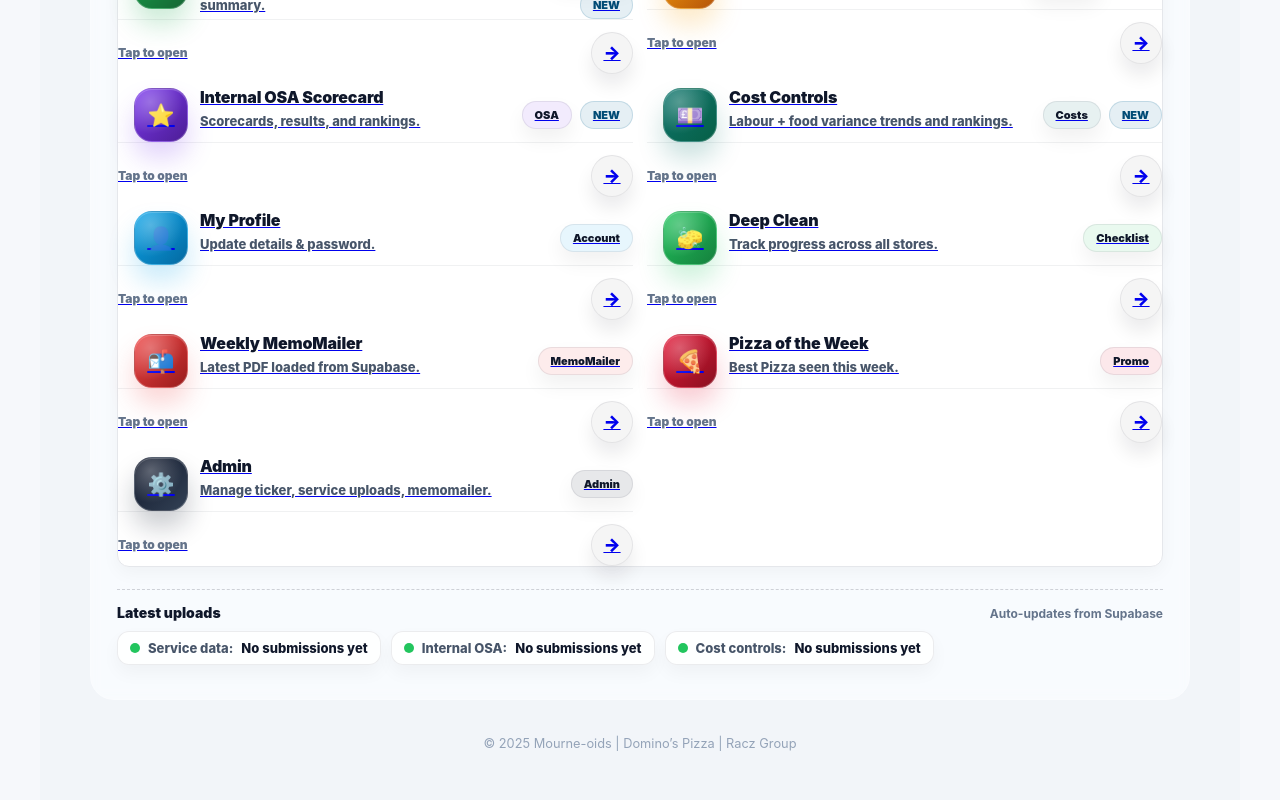
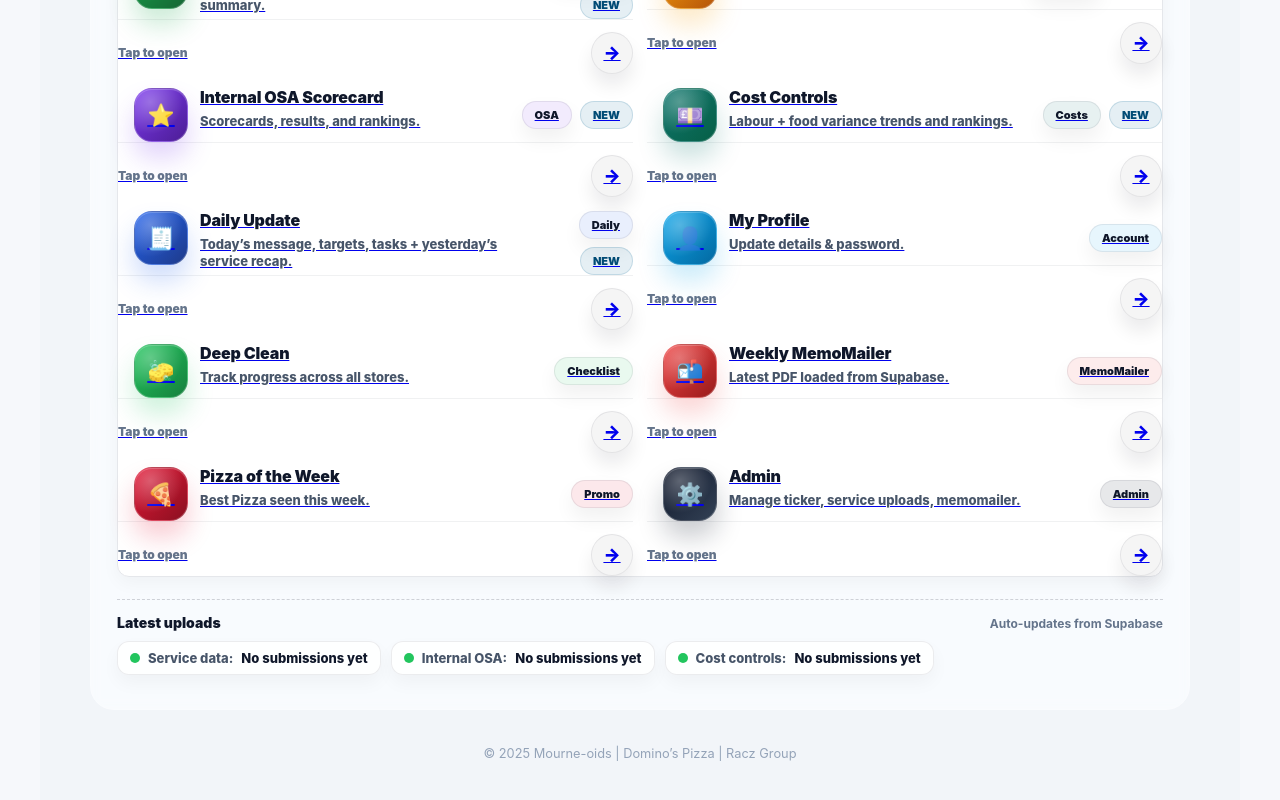
Before and after one commit to dmmh2025/mourne-oids-oer-walkthrough, a Next.js app: page /hub in a window 1280 px wide. Shown: the part 1066-1866 px from the top of the page. Built offline with nearby package versions, Linux system fonts and the light colour scheme; no server answers; the database is empty.

Commit message:
Add Daily Update hub tile variant and accent

```diff
--- a/app/hub/page.tsx
+++ b/app/hub/page.tsx
@@ -82,6 +82,7 @@
   | "reports"
   | "osa"
   | "costcontrols" // ✅ ADDED
+  | "dailyupdate" // ✅ ADDED
   | "profile"
   | "deepclean"
   | "memomailer"
@@ -155,6 +156,15 @@
     icon: "💷",
     badge: "NEW",
   },
+  {
+    href: "/dashboard/daily-update",
+    title: "Daily Update",
+    desc: "Today’s message, targets, tasks + yesterday’s service recap.",
+    variant: "dailyupdate",
+    pill: "Daily",
+    icon: "🧾",
+    badge: "NEW",
+  },
 
   {
     href: "/profiles",
@@ -217,6 +227,8 @@
     // ✅ ADDED: Cost Controls accent
     case "costcontrols":
       return { a: "#0F766E", b: "#065F46" };
+    case "dailyupdate":
+      return { a: "#2563EB", b: "#1E3A8A" };
 
     case "profile":
       return { a: "#0EA5E9", b: "#0369A1" };
```
